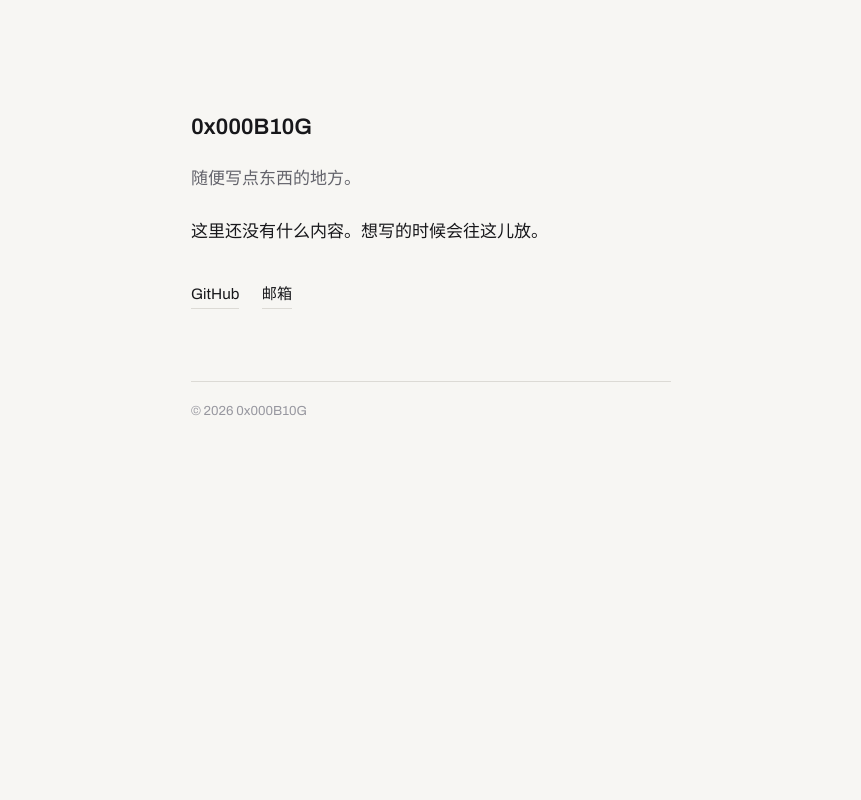
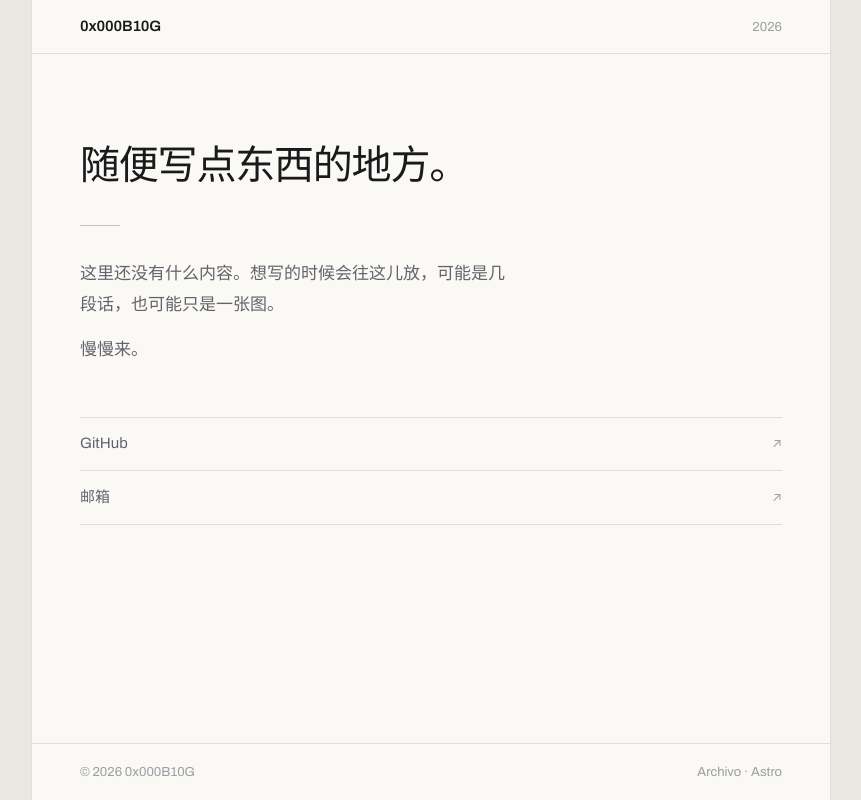
Before and after one commit to Xnye/xnye.github.io, an Astro site: page / in a window 1280 px wide. Shown: the whole page, without its empty margins (209-1070 px from the left). Built offline with nearby package versions, Linux system fonts and the light colour scheme; Astro itself is replaced by a stand-in of ours.

Commit message:
Restore the bordered frame, keep the plain content

```diff
--- a/src/layouts/Base.astro
+++ b/src/layouts/Base.astro
@@ -20,13 +20,25 @@ const canonical = new URL(Astro.url.pathname, Astro.site);
     <link rel="canonical" href={canonical} />
     <link rel="icon" href="/favicon.svg" type="image/svg+xml" />
     <meta name="color-scheme" content="light dark" />
-    <meta name="theme-color" content="#f7f6f3" media="(prefers-color-scheme: light)" />
-    <meta name="theme-color" content="#101012" media="(prefers-color-scheme: dark)" />
+    <meta name="theme-color" content="#e9e7e2" media="(prefers-color-scheme: light)" />
+    <meta name="theme-color" content="#08080a" media="(prefers-color-scheme: dark)" />
   </head>
 
   <body>
-    <main class="page">
-      <slot />
-    </main>
+    <div class="sheet">
+      <header class="top">
+        <a class="brand" href="/">0x000B10G</a>
+        <span class="top__side">2026</span>
+      </header>
+
+      <main class="main">
+        <slot />
+      </main>
+
+      <footer class="bottom">
+        <span>© 2026 0x000B10G</span>
+        <span>Archivo · Astro</span>
+      </footer>
+    </div>
   </body>
 </html>
--- a/src/pages/index.astro
+++ b/src/pages/index.astro
@@ -1,24 +1,40 @@
 ---
 import Base from '../layouts/Base.astro';
+
+const links = [
+  { label: 'GitHub', href: 'https://github.com/Xnye', external: true },
+  { label: '邮箱', href: 'mailto:2010983680@qq.com', external: false },
+];
 ---
 
 <Base title="0x000B10G" description="随便写点东西的地方。">
-  <h1 class="name">0x000B10G</h1>
+  <h1 class="lede">随便写点东西的地方。</h1>
 
-  <p class="intro">随便写点东西的地方。</p>
+  <hr class="rule" />
 
-  <div class="text">
+  <div class="body">
     <p>
-      这里还没有什么内容。想写的时候会往这儿放。
+      这里还没有什么内容。想写的时候会往这儿放，可能是几段话，也可能只是一张图。
+    </p>
+    <p>
+      慢慢来。
     </p>
   </div>
 
-  <nav class="links" aria-label="链接">
-    <a href="https://github.com/Xnye" target="_blank" rel="noopener noreferrer">GitHub</a>
-    <a href="mailto:2010983680@qq.com">邮箱</a>
-  </nav>
-
-  <footer class="foot">
-    <span>© {new Date().getFullYear()} 0x000B10G</span>
-  </footer>
+  <ul class="rows">
+    {
+      links.map((link) => (
+        <li>
+          <a
+            href={link.href}
+            target={link.external ? '_blank' : undefined}
+            rel={link.external ? 'noopener noreferrer' : undefined}
+          >
+            <span>{link.label}</span>
+            <span class="arr" aria-hidden="true">↗</span>
+          </a>
+        </li>
+      ))
+    }
+  </ul>
 </Base>
--- a/src/styles/global.css
+++ b/src/styles/global.css
@@ -7,22 +7,31 @@
 }
 
 :root {
-  --bg: #f7f6f3;
-  --ink: #17171a;
+  /* the page sits behind the sheet, a shade deeper */
+  --page: #e9e7e2;
+  --bg: #faf9f6;
+
+  --ink: #1a1a1d;
   --muted: #63636b;
-  --faint: #97979f;
-  --rule: #dcdad5;
+  --faint: #9c9ca3;
+
+  --line: #e2dfd8;
+  --line-strong: #c4c0b7;
 
   color-scheme: light;
 }
 
 @media (prefers-color-scheme: dark) {
   :root {
-    --bg: #101012;
-    --ink: #ececea;
-    --muted: #a0a0a8;
-    --faint: #71717a;
-    --rule: #2a2a2e;
+    --page: #08080a;
+    --bg: #141416;
+
+    --ink: #eaeae8;
+    --muted: #97979f;
+    --faint: #67676f;
+
+    --line: #27272b;
+    --line-strong: #3e3e45;
 
     color-scheme: dark;
   }
@@ -41,13 +50,12 @@ html {
 }
 
 body {
-  min-height: 100vh;
-  background: var(--bg);
+  background: var(--page);
   color: var(--ink);
   font-family: 'Archivo', system-ui, -apple-system, 'Segoe UI', 'PingFang SC',
     'Microsoft YaHei', sans-serif;
   font-size: 17px;
-  line-height: 1.72;
+  line-height: 1.7;
   -webkit-font-smoothing: antialiased;
   -moz-osx-font-smoothing: grayscale;
 }
@@ -57,66 +65,158 @@ body {
   color: var(--bg);
 }
 
-.page {
-  max-width: 33rem;
-  margin: 0 auto;
-  padding: clamp(3.5rem, 14vh, 8rem) 1.5rem 3rem;
+a {
+  color: inherit;
+  text-decoration: none;
 }
 
-.name {
-  font-size: 1.4rem;
-  font-weight: 600;
-  letter-spacing: -0.012em;
-  line-height: 1.3;
+:focus-visible {
+  outline: 2px solid var(--line-strong);
+  outline-offset: 3px;
 }
 
-.intro {
-  margin-top: 1.4rem;
+/* ============================================================
+   The sheet — a bordered column standing on the page.
+   Full height, so the side rules run all the way down.
+   ============================================================ */
+
+.sheet {
+  width: 100%;
+  max-width: 50rem;
+  margin: 0 auto;
+  min-height: 100vh;
+  min-height: 100dvh;
+  display: flex;
+  flex-direction: column;
+  background: var(--bg);
+  border-inline: 1px solid var(--line);
+}
+
+/* ============================================================
+   Top bar
+   ============================================================ */
+
+.top {
+  display: flex;
+  align-items: center;
+  justify-content: space-between;
+  gap: 1rem;
+  height: 3.4rem;
+  padding-inline: clamp(1.5rem, 5vw, 3rem);
+  border-bottom: 1px solid var(--line);
+  flex: none;
+}
+
+.brand {
+  font-size: 0.9375rem;
+  font-weight: 600;
+  letter-spacing: -0.01em;
+}
+
+.top__side {
+  font-size: 0.8125rem;
+  color: var(--faint);
+  white-space: nowrap;
+}
+
+/* ============================================================
+   Main — starts near the top bar, not floating in the middle
+   ============================================================ */
+
+.main {
+  flex: 1;
+  padding: clamp(3rem, 11vh, 6.5rem) clamp(1.5rem, 5vw, 3rem)
+    clamp(2.5rem, 7vh, 4rem);
+}
+
+.lede {
+  max-width: 24ch;
+  font-size: clamp(1.75rem, 4vw, 2.5rem);
+  font-weight: 500;
+  line-height: 1.22;
+  letter-spacing: -0.03em;
+  text-wrap: balance;
+}
+
+.rule {
+  width: 2.5rem;
+  height: 1px;
+  margin-block: clamp(1.5rem, 3.5vw, 2.1rem);
+  background: var(--line-strong);
+  border: 0;
+}
+
+.body {
+  max-width: 44ch;
+  color: var(--muted);
+  font-size: 1.0625rem;
+  line-height: 1.78;
+}
+
+.body p + p {
+  margin-top: 0.9em;
+}
+
+/* ============================================================
+   Rows — hairline list, the frame's interior detail
+   ============================================================ */
+
+.rows {
+  list-style: none;
+  margin-top: clamp(2.2rem, 5vw, 3.2rem);
+  border-top: 1px solid var(--line);
+}
+
+.rows li {
+  border-bottom: 1px solid var(--line);
+}
+
+.rows a {
+  display: flex;
+  align-items: baseline;
+  justify-content: space-between;
+  gap: 1rem;
+  padding: 0.85rem 0;
+  font-size: 0.9375rem;
+  color: var(--muted);
+  transition: color 150ms ease;
+}
+
+.rows a:hover {
+  color: var(--ink);
+}
+
+.rows .arr {
+  font-size: 0.8125rem;
+  color: var(--faint);
+  transition: color 150ms ease;
+}
+
+.rows a:hover .arr {
   color: var(--muted);
 }
 
-.text {
-  margin-top: 1.5rem;
+/* ============================================================
+   Bottom bar
+   ============================================================ */
+
+.bottom {
+  display: flex;
+  flex-wrap: wrap;
+  align-items: center;
+  justify-content: space-between;
+  gap: 0.4rem 1rem;
+  padding: 1.05rem clamp(1.5rem, 5vw, 3rem);
+  border-top: 1px solid var(--line);
+  font-size: 0.8125rem;
+  color: var(--faint);
+  flex: none;
 }
 
-.text p + p {
-  margin-top: 1.1em;
+@media (prefers-reduced-motion: reduce) {
+  *,
+  *::before,
+  *::after {
+    transition-duration: 1ms !important;
+  }
 }
-
-.links {
-  margin-top: 2.2rem;
-  display: flex;
-  flex-wrap: wrap;
-  gap: 0.35rem 1.4rem;
-  font-size: 0.95rem;
-}
-
-a {
-  color: inherit;
-  text-decoration: none;
-  border-bottom: 1px solid var(--rule);
-  padding-bottom: 1px;
-  transition: border-color 120ms ease;
-}
-
-a:hover {
-  border-color: var(--ink);
-}
-
-:focus-visible {
-  outline: 2px solid var(--muted);
-  outline-offset: 3px;
-  border-radius: 1px;
-}
-
-.foot {
-  margin-top: clamp(3rem, 9vh, 5rem);
-  padding-top: 1.1rem;
-  border-top: 1px solid var(--rule);
-  display: flex;
-  flex-wrap: wrap;
-  justify-content: space-between;
-  gap: 0.4rem 1rem;
-  font-size: 0.82rem;
-  color: var(--faint);
-}
```
